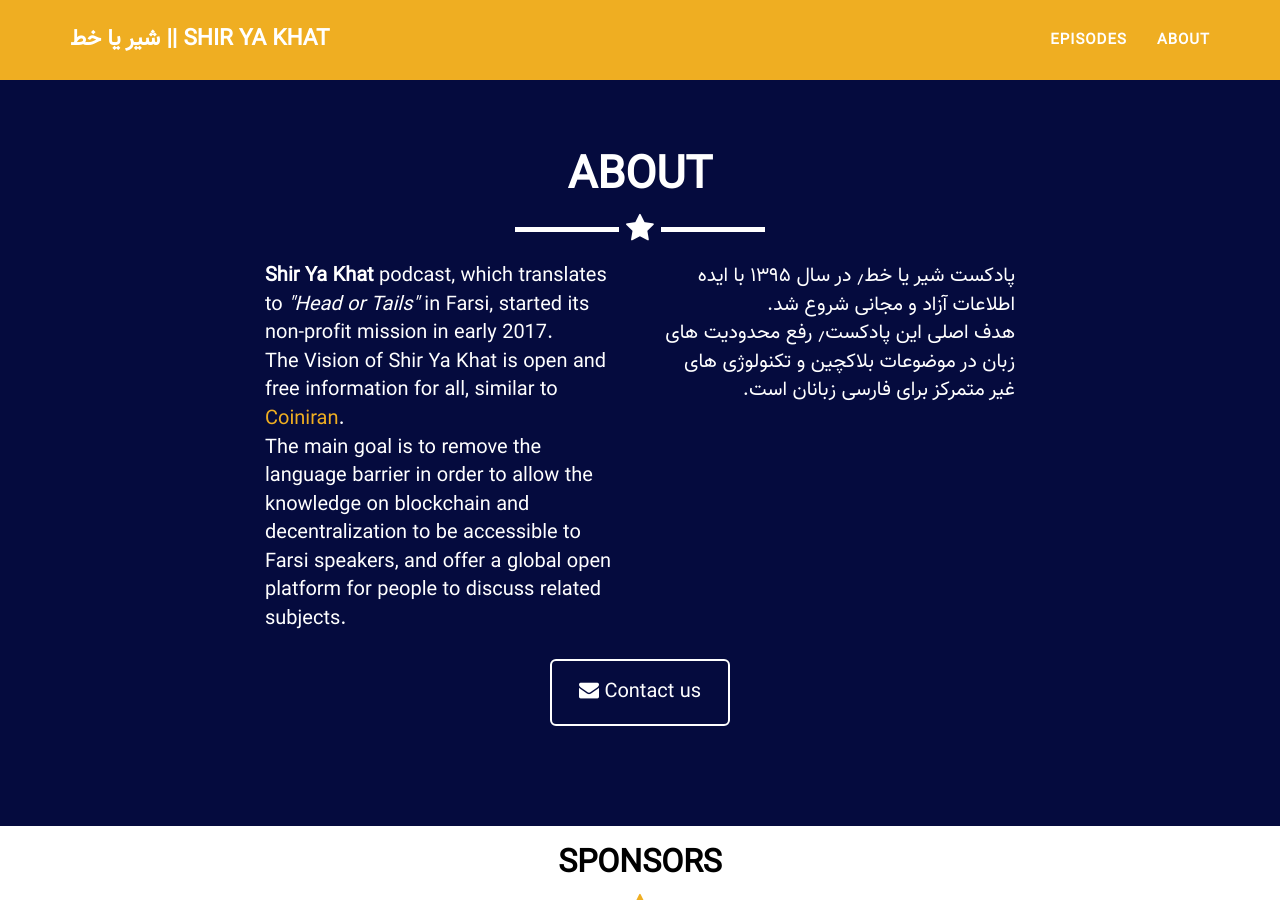
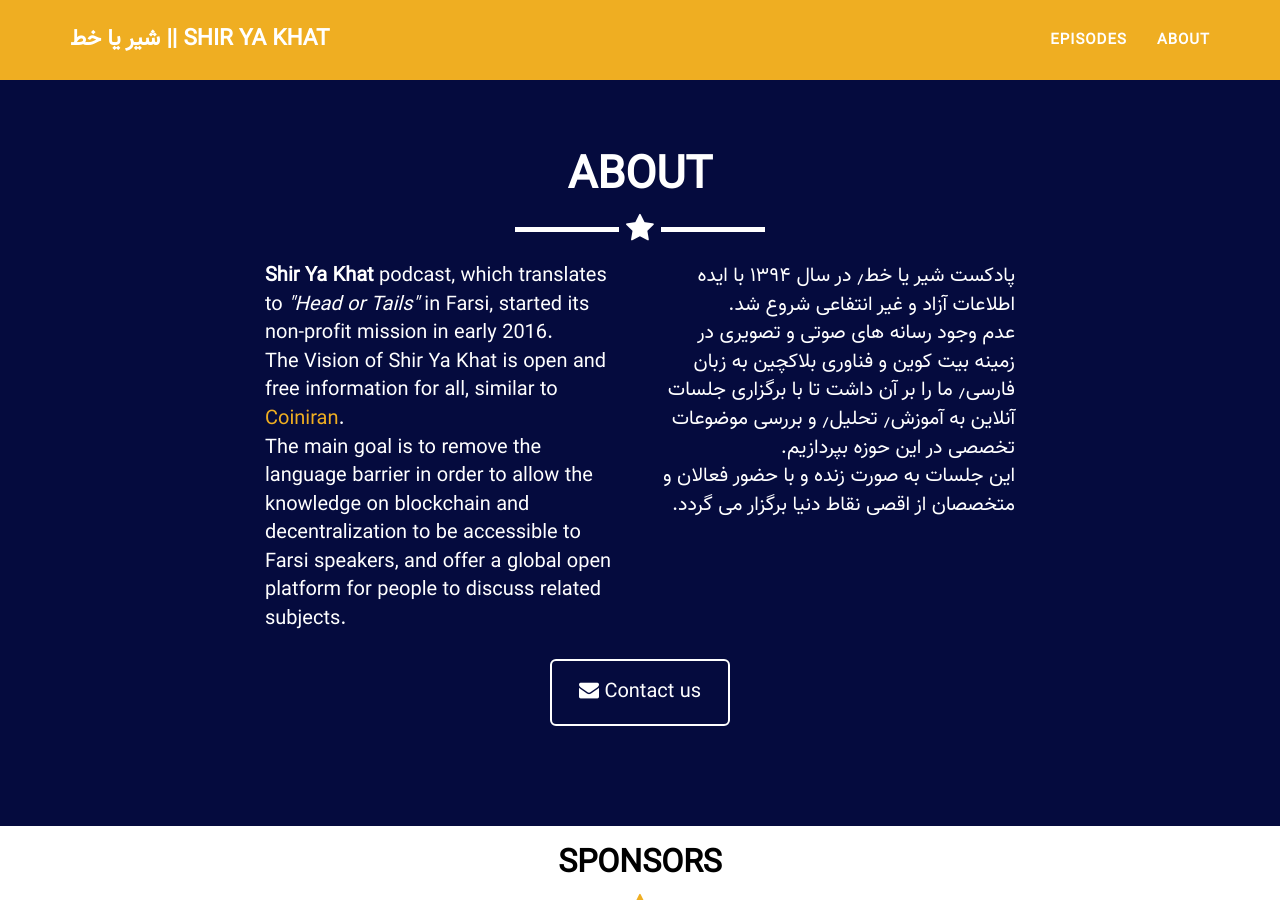
Before and after one commit to shiryakhat/website, a Jekyll site: the page built from index.html, in a window 1280 px wide and 900 px high, scrolled down 2013 px. Built offline with Jekyll 4.4.1, drawn with Linux system fonts in a browser that asks for light colours.

Commit message:
fix about

```diff
--- a/_includes/about.html
+++ b/_includes/about.html
@@ -10,7 +10,7 @@
             <div class="row">
                 <div class="col-lg-4 col-lg-offset-2 ab ">
                     <p>
-                        <b>Shir Ya Khat</b> podcast, which translates to <i>"Head or Tails"</i> in Farsi, started its non-profit mission in early 2017.
+                        <b>Shir Ya Khat</b> podcast, which translates to <i>"Head or Tails"</i> in Farsi, started its non-profit mission in early 2016.
                         <br>
                         The Vision of Shir Ya Khat is open and free information for all, similar to <a href="https://coiniran.com">Coiniran</a>.
                         <br>
@@ -20,9 +20,12 @@
                 </div>
                 <div class="col-lg-4 ab farsi">
                     <p>
-                         پادکست شیر یا خط٫ در سال ۱۳۹۵ با ایده اطلاعات آزاد و مجانی شروع شد.
+                         پادکست شیر یا خط٫ در سال ۱۳۹۴ با ایده اطلاعات آزاد و غیر انتفاعی شروع شد.
                         <br>
-                        هدف اصلی این پادکست٫ رفع محدودیت های زبان در موضوعات بلاکچین و تکنولوژی های غیر متمرکز  برای فارسی زبانان است.
+                        عدم وجود رسانه های صوتی و تصویری در زمینه بیت کوین و فناوری بلاکچین به زبان فارسی٫ ما را بر آن داشت تا با برگزاری جلسات آنلاین به آموزش٫ تحلیل٫ و بررسی موضوعات تخصصی در این حوزه بپردازیم.
+                        <br>
+                        این جلسات به صورت زنده و با حضور فعالان و متخصصان از اقصی نقاط دنیا برگزار می گردد.
+
 
                     </p>
                 </div>
```
Also changed, not shown: img/episodes/S03E02.jpeg.
